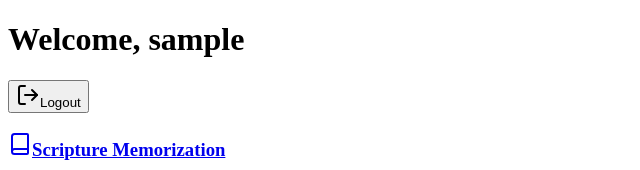
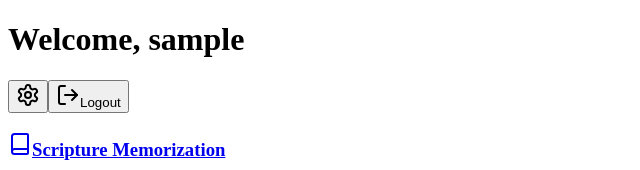
Before and after one commit to mariane01X/Bibia-em-app, a React (Vite) app in the folder client/: page / in a window 1280 px wide. Shown: the top 170 px of the page, without its empty margins (0-640 px from the left). Built offline with nearby package versions, Linux system fonts and the light colour scheme; no server answers; sample sign-in values are in the browser's storage.

Commit message:
Assistant checkpoint: Adicionado botão de configurações em preto
Assistant generated file changes:
- client/src/pages/home-page.tsx: Adicionar botão de configurações em preto

---

User prompt:

Nada do botão, ele tem que estar visível na cor preta lógico.

```diff
--- a/client/src/pages/home-page.tsx
+++ b/client/src/pages/home-page.tsx
@@ -19,6 +19,15 @@ export default function HomePage() {
       <header className="border-b">
         <div className="container mx-auto px-4 py-4 flex justify-between items-center">
           <h1 className="text-2xl font-bold">Welcome, {user?.username}</h1>
+          <div className="flex items-center gap-2">
+            <Button
+              variant="ghost"
+              size="icon"
+              onClick={() => setLocation("/settings")}
+              className="text-black"
+            >
+              <Settings className="h-4 w-4" />
+            </Button>
             <Button
               variant="ghost"
               onClick={() => logoutMutation.mutate()}
@@ -27,6 +36,7 @@ export default function HomePage() {
               <LogOut className="h-4 w-4 mr-2" />
               Logout
             </Button>
+          </div>
         </div>
       </header>
 
```
Lines whose indentation alone changed are shown as unchanged.
